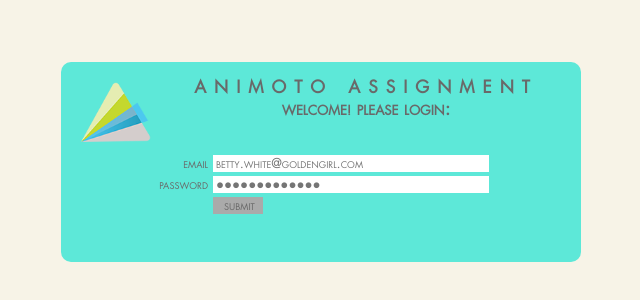
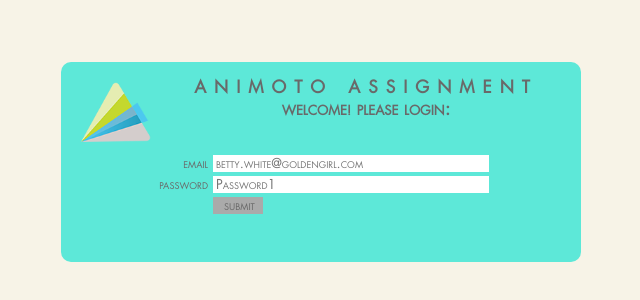
Before and after one commit to vipyne/js_login, a plain HTML site: page index.html in a window 1280 px wide. Shown: the part 238-538 px from the top of the page, 319-959 px from the left. Drawn offline with Linux system fonts and the light colour scheme.

Commit message:
Change password placeholder.
more helpful to user to see password rules.

```diff
--- a/index.html
+++ b/index.html
@@ -22,7 +22,7 @@
           </div>
           <div class="format">
             <label for="password" class="password">password</label>
-            <input type="password" id="password" class="password-require grey" placeholder="&#9679;&#9679;&#9679;&#9679;&#9679;&#9679;&#9679;&#9679;&#9679;&#9679;&#9679;&#9679;&#9679;" />
+            <input type="password" id="password" class="password-require grey" placeholder="Password1" />
           </div>
           <div class="format">
             <label></label>
```
